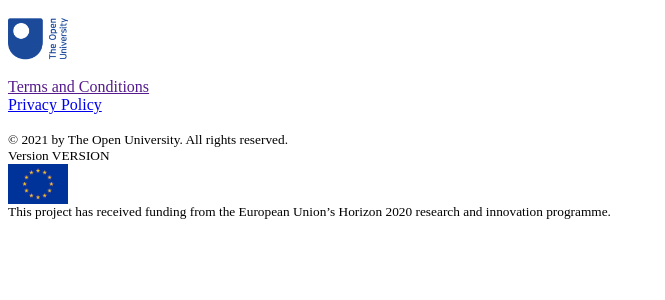
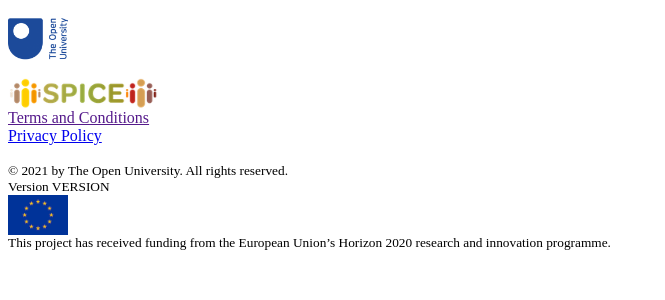
Before and after one commit to spice-h2020/linked-data-hub, a PHP site: template module/Application/view/layout/layout.phtml in a window 1280 px wide. Shown: the part 50-350 px from the top of the page, without its empty margins (0-665 px from the left). Run offline with PHP 8.4, Linux system fonts and the light colour scheme; the template is opened without the code that fills it, so the values that code supplies are empty; some libraries are stand-ins or nearby versions.

Commit message:
Adding SPICE project logo and link to homepage

```diff
--- a/module/Application/view/layout/layout.phtml
+++ b/module/Application/view/layout/layout.phtml
@@ -71,9 +71,15 @@
 <footer class="footer py-3">
     <div class="container">
         <div class="row">
-            <div class="col-md-2">
-                <span class="text-muted text-center"><a href="http://www.open.ac.uk/" target="_blank">
-                        <img src="/img/ou-logo.png" height="60px" alt="The Open University"></a></span>
+            <div class="col-md-2 text-center">
+                <span class="text-muted text-center">
+                    <a href="http://www.open.ac.uk/" target="_blank">
+                        <img src="/img/ou-logo.png" height="60px" alt="The Open University">
+                    </a><br />
+                    <a href="https://spice-h2020.eu/" target="_blank">
+                        <img src="/img/spice-logo.png" width="150px" class="">
+                    </a>
+                </span>
             </div>
             <div class="col-md-8 text-center">
                 <span class="text-muted text-left">
@@ -95,10 +101,10 @@
                 <span class="text-muted text-center"><a href="https://isds.kmi.open.ac.uk/" target="_blank">
                         <img src="/img/isds-logo.png" height="60px" alt="ISDS"></a></span>
             </div> -->
-            <div class="col-md-2 text-right">
+            <div class="col-md-2 text-center">
                 <span class="text-muted text-center">
                         <img src="/img/eu_footer.png" height="40px" alt="European Union"><br />
-                    <small class="text-muted text-right">This project has received funding from the European Union’s Horizon 2020
+                    <small class="text-muted text-center">This project has received funding from the European Union’s Horizon 2020
                         research and innovation programme.</small></span>
 
             </div>
```
